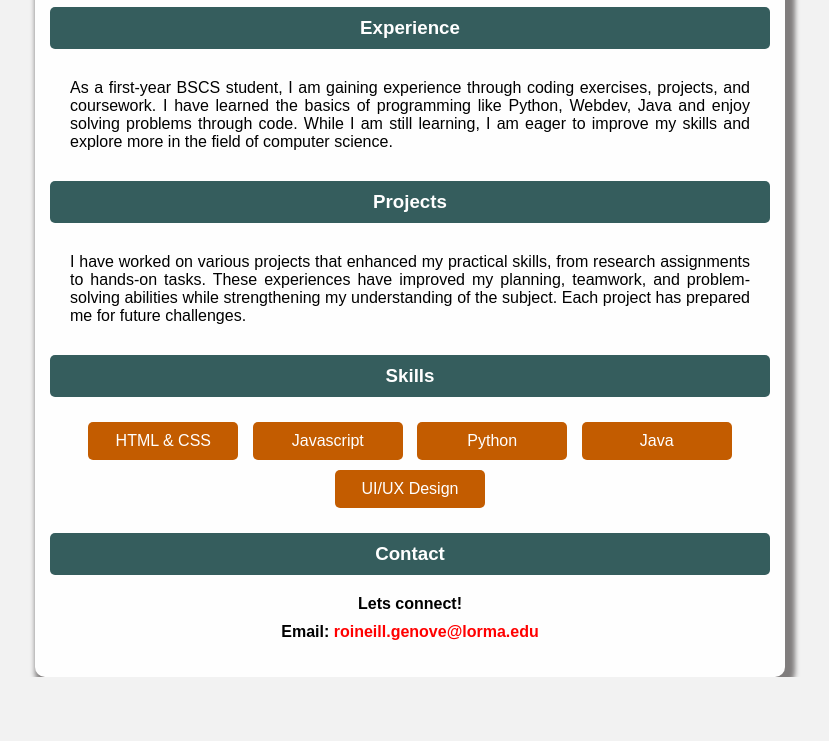
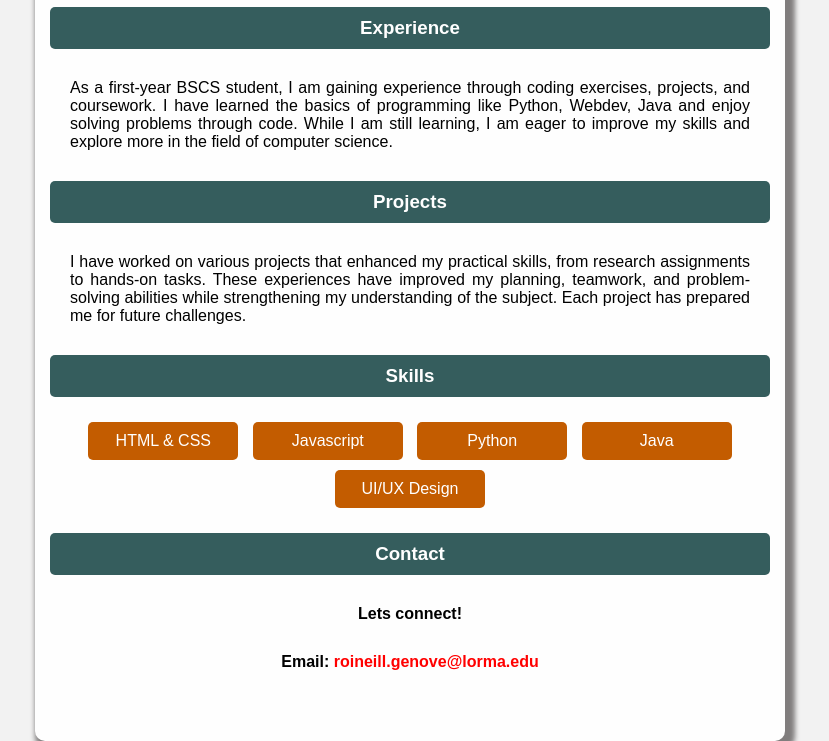
Before and after one commit to smoshi02/debwev, a plain HTML site: page index.html in a window 1280 px wide. Shown: the part 487-1228 px from the top of the page, without its empty margins (230-1059 px from the left). Before the commit the page ends 1164 px from the top, so only its background shows below. Drawn offline with Linux system fonts and the light colour scheme.

Commit message:
arawkopo

```diff
--- a/css/styling.css
+++ b/css/styling.css
@@ -36,7 +36,7 @@ img {
     margin-top: 100px;
     display: block;
     margin: auto;
-    max-height: 1060px;
+    max-height: fit-content;
     max-width: 750px;
     width: 100%;
 }
@@ -89,7 +89,7 @@ img {
 }
 
 .contact h4 {
-    margin: 10px;
+    margin-top: 30px;
 }
 
 .contact > h4 > span {
```
